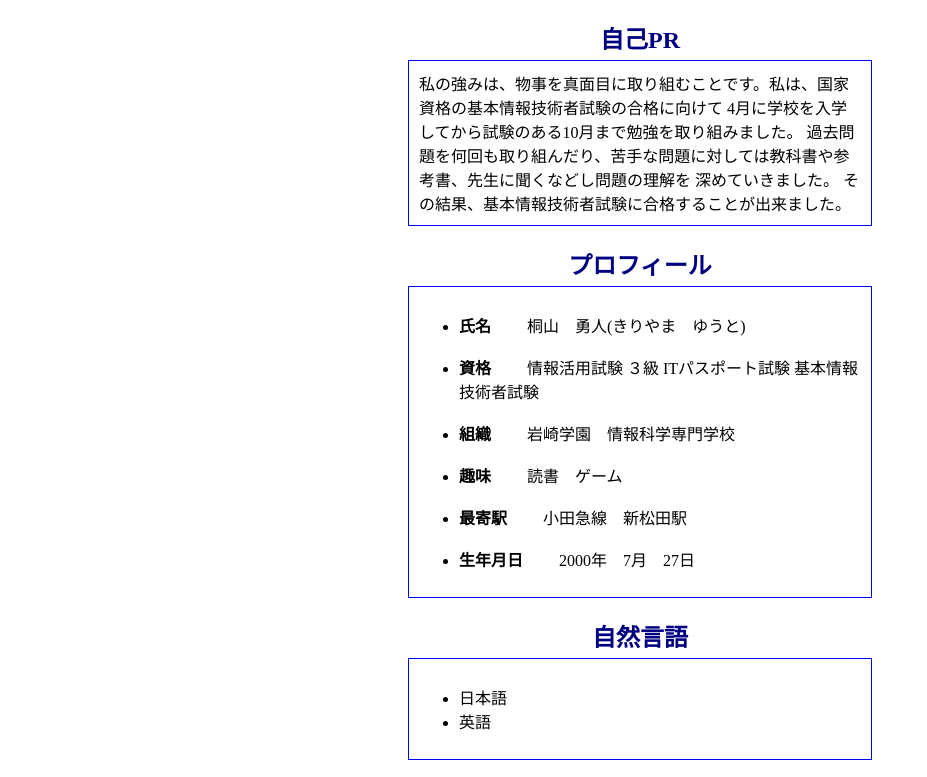
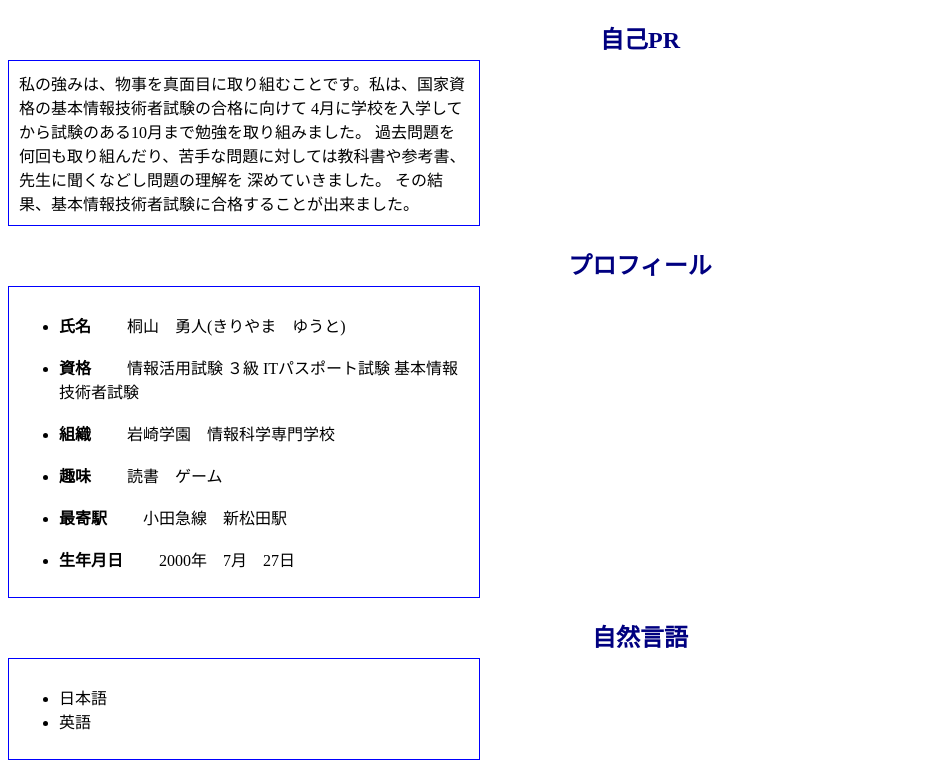
Before and after one commit to yuto210/portfolio, a plain HTML site: page index.html in a window 1280 px wide. Shown: the top 777 px of the page, without its empty margins (0-927 px from the left). Drawn offline with Linux system fonts and the light colour scheme; a script that the page names is missing.

Commit message:
ポートフォリオ

```diff
--- a/main.css
+++ b/main.css
@@ -6,7 +6,7 @@ h2{
 }
 
 .hako{
-    margin:0 400px;
     padding:10px;
     border:blue 1px solid;
+    width:450px ;
 }
```
